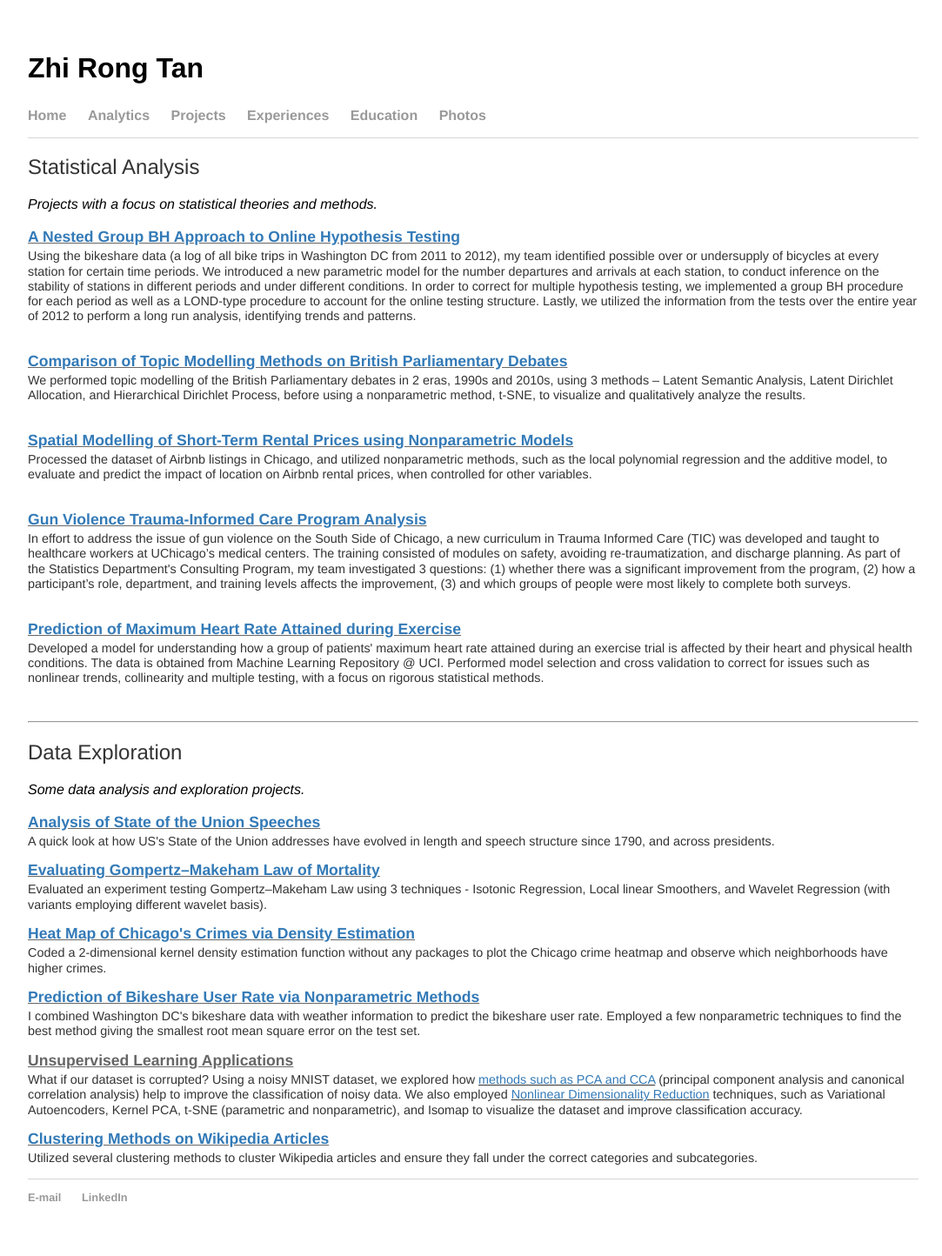
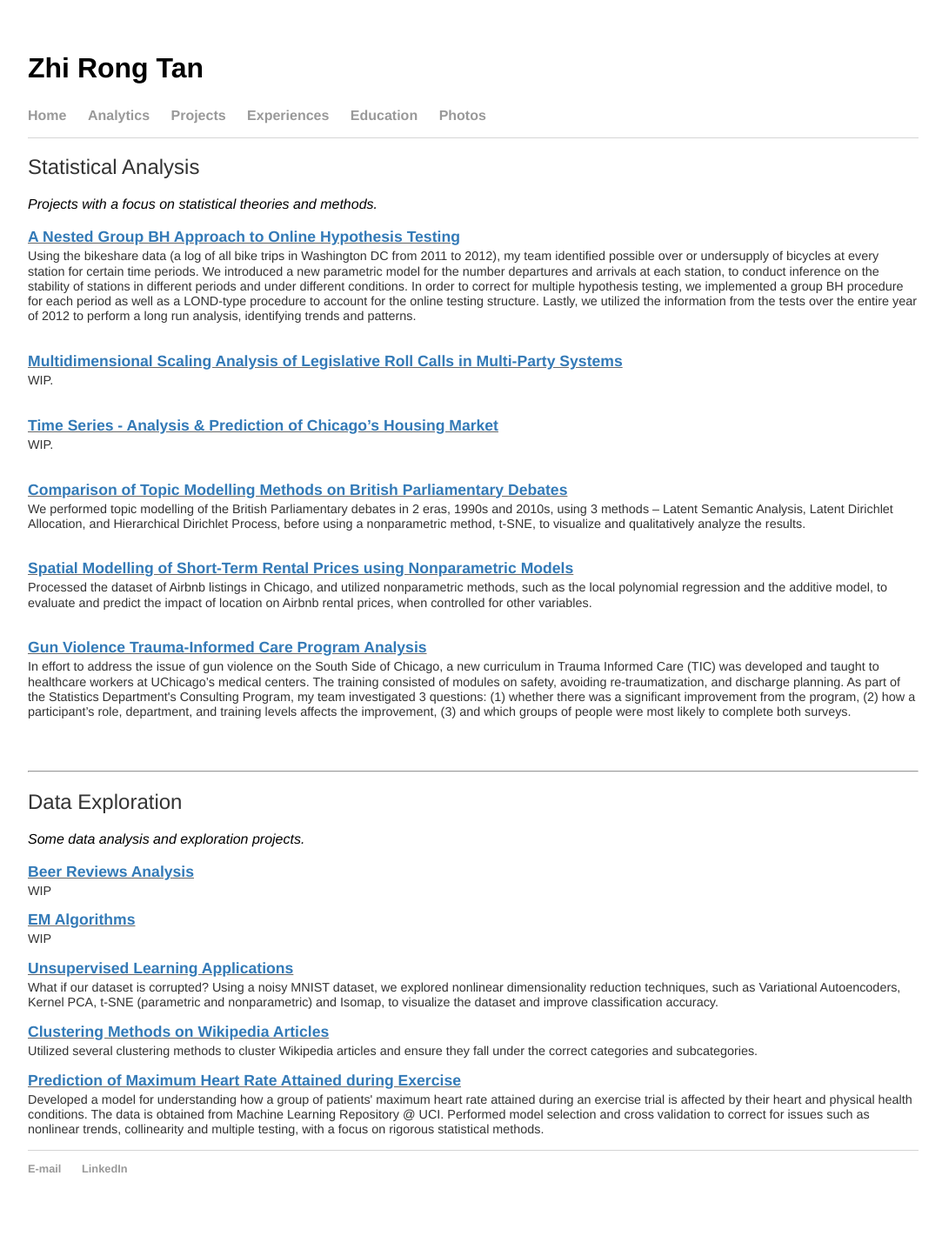
Before and after one commit to tanzhirong/tanzhirong.github.io, a Jekyll site: the page built from analytics/index.html, in a window 1280 px wide. Shown: the whole page at 87% size, without its empty margins (96-1179 px from the left). Built offline with Jekyll 4.4.1, drawn with Linux system fonts in a browser that asks for light colours; after the commit the page ends 1411 px from its top, so only the background shows below that.

Commit message:
Update index.html

```diff
--- a/analytics/index.html
+++ b/analytics/index.html
@@ -7,44 +7,56 @@ title: Statistical Analysis | Zhi Rong Tan
 <i>Projects with a focus on statistical theories and methods.</i>
 <br><br>
 
-<div class="project_title"><b><u><a target="_blank" href="multipletesting.pdf">A Nested Group BH Approach to Online Hypothesis Testing</a></u></b></div>
-<p class="exp_description">Using the bikeshare data (a log of all bike trips in Washington DC from 2011 to 2012), my team identified possible over or undersupply of bicycles at every station for certain time periods. We introduced a new parametric model for the number departures and arrivals at each station, to conduct inference on the stability of stations in different periods and under different conditions. In order to correct for multiple hypothesis testing, we implemented a group BH procedure for each period as well as a LOND-type procedure to account for the online testing structure. Lastly, we utilized the information from the tests over the entire year of 2012 to perform a long run analysis, identifying trends and patterns.</p>
+<div class="project_title"><b><u><a target="_blank" href="MultipleTesting.pdf">A Nested Group BH Approach to Online Hypothesis Testing</a></u></b></div>
+<p class="exp_description">Using the bikeshare data (a log of all bike trips in Washington DC from 2011 to 2012), my team identified possible over or undersupply of bicycles at every station for certain time periods. We introduced a new parametric model for the number departures
+    and arrivals at each station, to conduct inference on the stability of stations in different periods and under different conditions. In order to correct for multiple hypothesis testing, we implemented a group BH procedure for each period as well as
+    a LOND-type procedure to account for the online testing structure. Lastly, we utilized the information from the tests over the entire year of 2012 to perform a long run analysis, identifying trends and patterns.</p>
 <br>
 
-<div class="project_title"><b><u><a target="_blank" href="lda_topicmodel.pdf">Comparison of Topic Modelling Methods on British Parliamentary Debates</a></u></b></div>
-<p class="exp_description"> We performed topic modelling of the British Parliamentary debates in 2 eras, 1990s and 2010s, using 3 methods – Latent Semantic Analysis, Latent Dirichlet Allocation, and Hierarchical Dirichlet Process, before using a nonparametric method, t-SNE, to visualize and qualitatively analyze the results. </p>
+<div class="project_title"><b><u><a target="_blank" href=Masters_Paper_2019.pdf">Multidimensional Scaling Analysis
+of Legislative Roll Calls
+in Multi-Party Systems</a></u></b></div>
+<p class="exp_description"> WIP. </p>
 <br>
 
-<div class="project_title"><b><u><a target="_blank" href="airbnb.pdf">Spatial Modelling of Short-Term Rental Prices using Nonparametric Models</a></u></b></div>
-<p class="exp_description">Processed the dataset of Airbnb listings in Chicago, and utilized nonparametric methods, such as the local polynomial regression and the additive model, to evaluate and predict the impact of location on Airbnb rental prices, when controlled for other variables. </p>
+  <div class="project_title"><b><u><a target="_blank" href=Time_Series.pdf">Time Series - Analysis & Prediction of Chicago’s Housing Market</a></u></b></div>
+<p class="exp_description"> WIP. </p>
 <br>
 
-<div class="project_title"><b><u><a target="_blank" href="tic.pdf">Gun Violence Trauma-Informed Care Program Analysis</a></u></b></div>
-<p class="exp_description">In effort to address the issue of gun violence on the South Side of Chicago, a new curriculum in Trauma Informed Care (TIC) was developed and taught to healthcare workers at UChicago’s medical centers. The training consisted of modules on safety, avoiding re-traumatization, and discharge planning. As part of the Statistics Department's Consulting Program, my team investigated 3 questions: (1) whether there was a significant improvement from the program, (2) how a participant’s role, department, and training levels affects the improvement, (3) and which groups of people were most likely to complete both surveys. </p>
+<div class="project_title"><b><u><a target="_blank" href="LDA_TopicModel.pdf">Comparison of Topic Modelling Methods on British Parliamentary Debates</a></u></b></div>
+<p class="exp_description"> We performed topic modelling of the British Parliamentary debates in 2 eras, 1990s and 2010s, using 3 methods – Latent Semantic Analysis, Latent Dirichlet Allocation, and Hierarchical Dirichlet Process, before using a nonparametric method, t-SNE, to visualize
+    and qualitatively analyze the results. </p>
 <br>
 
-<div class="project_title"><b><u><a target="_blank" href="maxhr.html">Prediction of Maximum Heart Rate Attained during Exercise</a></u></b></div>
-<p class="exp_description">Developed a model for understanding how a group of patients' maximum heart rate attained during an exercise trial is affected by their heart and physical health conditions. The data is obtained from Machine Learning Repository @ UCI. Performed model selection and cross validation to correct for issues such as nonlinear trends, collinearity and multiple testing, with a focus on rigorous statistical methods.</p>
+<div class="project_title"><b><u><a target="_blank" href="Nonparametric_Analysis.pdf">Spatial Modelling of Short-Term Rental Prices using Nonparametric Models</a></u></b></div>
+<p class="exp_description">Processed the dataset of Airbnb listings in Chicago, and utilized nonparametric methods, such as the local polynomial regression and the additive model, to evaluate and predict the impact of location on Airbnb rental prices, when controlled for other
+    variables. </p>
+<br>
+
+<div class="project_title"><b><u><a target="_blank" href="TIC.pdf">Gun Violence Trauma-Informed Care Program Analysis</a></u></b></div>
+<p class="exp_description">In effort to address the issue of gun violence on the South Side of Chicago, a new curriculum in Trauma Informed Care (TIC) was developed and taught to healthcare workers at UChicago’s medical centers. The training consisted of modules on safety, avoiding
+    re-traumatization, and discharge planning. As part of the Statistics Department's Consulting Program, my team investigated 3 questions: (1) whether there was a significant improvement from the program, (2) how a participant’s role, department, and
+    training levels affects the improvement, (3) and which groups of people were most likely to complete both surveys. </p>
+<br>
 <br>
 <hr>
 
 <h2>Data Exploration</h2>
 <i>Some data analysis and exploration projects.</i><br><br>
 
-<div class="project_title"><b><u><a target="_blank" href="sotu.html">Analysis of State of the Union Speeches</a></u></b></div>
-<p class="exp_description">A quick look at how US's State of the Union addresses have evolved in length and speech structure since 1790, and across presidents.</p>
+<div class="project_title"><b><u><a target="_blank" href="BeerReviewsAnalysis.html">Beer Reviews Analysis</a></u></b></div>
+<p class="exp_description">WIP</p>
 
-<div class="project_title"><b><u><a target="_blank" href="wavelet.html">Evaluating Gompertz–Makeham Law of Mortality</a></u></b></div>
-<p class="exp_description">Evaluated an experiment testing Gompertz–Makeham Law using 3 techniques - Isotonic Regression, Local linear Smoothers, and Wavelet Regression (with variants employing different wavelet basis).</p>
+<div class="project_title"><b><u><a target="_blank" href="EMAlgorithmMNIST.html">EM Algorithms</a></u></b></div>
+<p class="exp_description">WIP</p>
 
-<div class="project_title"><b><u><a target="_blank" href="crimes.html">Heat Map of Chicago's Crimes via Density Estimation</a></u></b></div>
-<p class="exp_description">Coded a 2-dimensional kernel density estimation function without any packages to plot the Chicago crime heatmap and observe which neighborhoods have higher crimes.</p>
-
-<div class="project_title"><b><u><a target="_blank" href="bikeshare.html">Prediction of Bikeshare User Rate via Nonparametric Methods</a></u></b></div>
-<p class="exp_description">I combined Washington DC's bikeshare data with weather information to predict the bikeshare user rate. Employed a few nonparametric techniques to find the best method giving the smallest root mean square error on the test set.</p>
-
-<div class="project_title"><b><u>Unsupervised Learning Applications</u></b></div>
-<p class="exp_description">What if our dataset is corrupted? Using a noisy MNIST dataset, we explored how <u><a target="_blank" href="MNIST_1.html">methods such as PCA and CCA</a></u> (principal component analysis and canonical correlation analysis) help to improve the classification of noisy data. We also employed  <u><a target="_blank" href="MNIST_2.html">Nonlinear Dimensionality Reduction</a></u> techniques, such as Variational Autoencoders, Kernel PCA, t-SNE (parametric and nonparametric), and Isomap to visualize the dataset and improve classification accuracy. </p>
+<div class="project_title"><b><u><a target="_blank" href="MNIST_analysis.html">Unsupervised Learning Applications</a></u></b></div>
+<p class="exp_description">What if our dataset is corrupted? Using a noisy MNIST dataset, we explored nonlinear dimensionality reduction techniques, such as Variational Autoencoders, Kernel PCA, t-SNE (parametric and nonparametric) and Isomap, to visualize the dataset and improve
+    classification accuracy. </p>
 
 <div class="project_title"><b><u><a target="_blank" href="clustering.html">Clustering Methods on Wikipedia Articles</a></u></b></div>
 <p class="exp_description">Utilized several clustering methods to cluster Wikipedia articles and ensure they fall under the correct categories and subcategories.</p>
+
+<div class="project_title"><b><u><a target="_blank" href="maxhr.html">Prediction of Maximum Heart Rate Attained during Exercise</a></u></b></div>
+<p class="exp_description">Developed a model for understanding how a group of patients' maximum heart rate attained during an exercise trial is affected by their heart and physical health conditions. The data is obtained from Machine Learning Repository @ UCI. Performed model selection
+    and cross validation to correct for issues such as nonlinear trends, collinearity and multiple testing, with a focus on rigorous statistical methods.</p>
```
